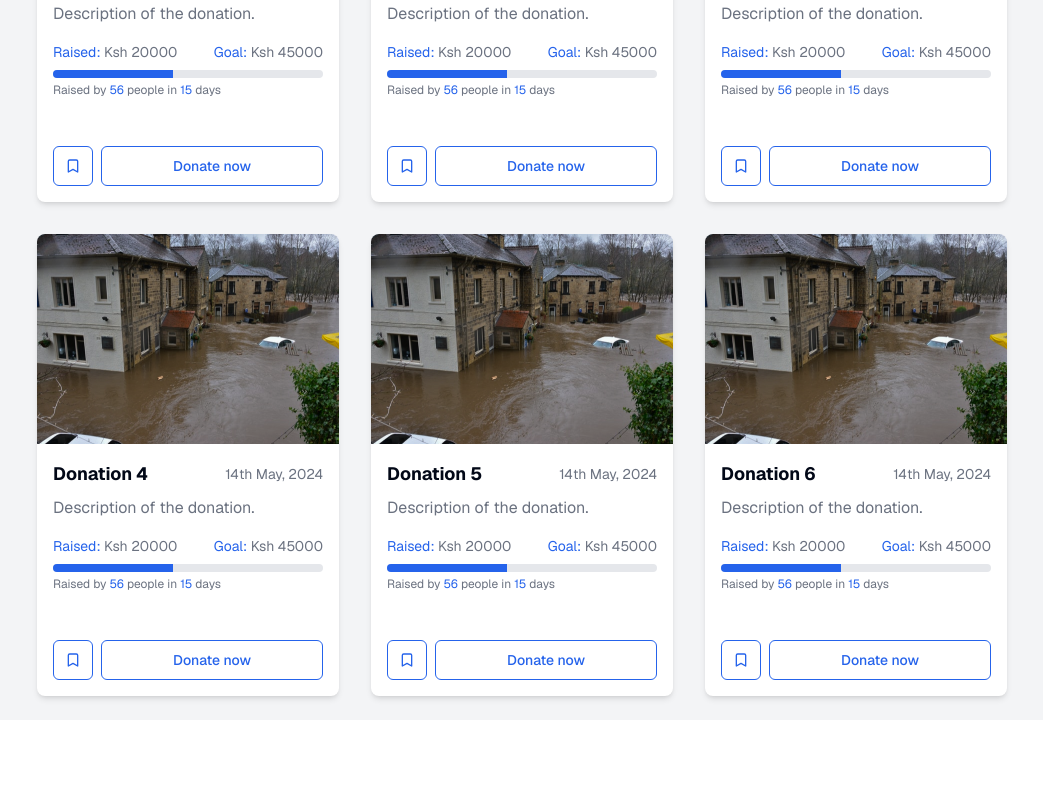
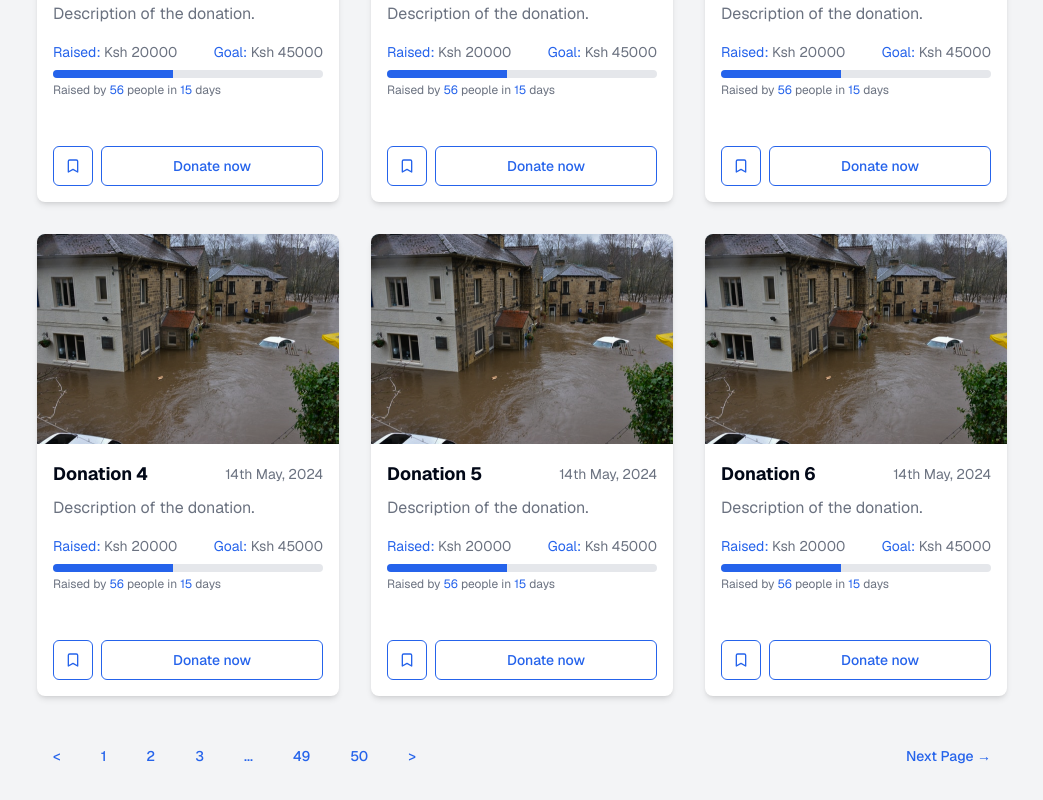
Before and after one commit to digital-explorers-2/philanthro-link, a Next.js app: page / in a window 1280 px wide. Shown: the part 1423-2223 px from the top of the page, without its empty margins (118-1161 px from the left). Before the commit the page ends 2143 px from the top, so only its background shows below. Built offline with nearby package versions, Linux system fonts and the light colour scheme.

Commit message:
feat: complete donation section

```diff
--- a/components/DonationSection.tsx
+++ b/components/DonationSection.tsx
@@ -74,6 +74,27 @@ function DonationSection() {
             ))}
           </div>
         </div>
+
+        <div className="flex justify-center mt-10">
+          <div className="w-full max-w-[970px] flex justify-between items-center flex-wrap gap-2">
+            <div className="flex gap-2 justify-center md:justify-start flex-grow">
+              <Button className="bg-transparent text-primary hover:bg-gray-300 px-4 py-1">
+                &lt;
+              </Button>
+              {[1, 2, 3, '...', 49, 50].map((page, index) => (
+                <Button key={index} className="bg-transparent text-primary hover:bg-gray-300 px-4 py-1">
+                  {page}
+                </Button>
+              ))}
+              <Button className="bg-transparent text-primary hover:bg-gray-300 px-4 py-1">
+                &gt;
+              </Button>
+            </div>
+            <Button className="bg-transparent text-primary hover:bg-gray-300 items-center px-4 py-1 hidden md:flex">
+              Next Page &rarr;
+            </Button>
+          </div>
+        </div>
       </div>
     </div>
   );
```
